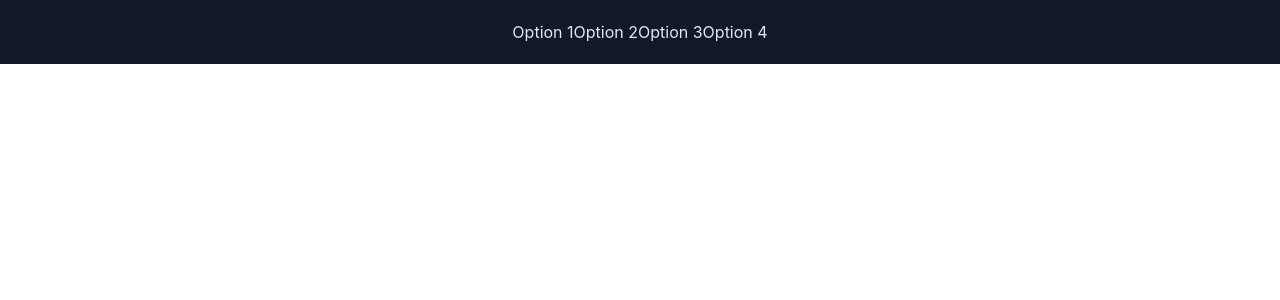
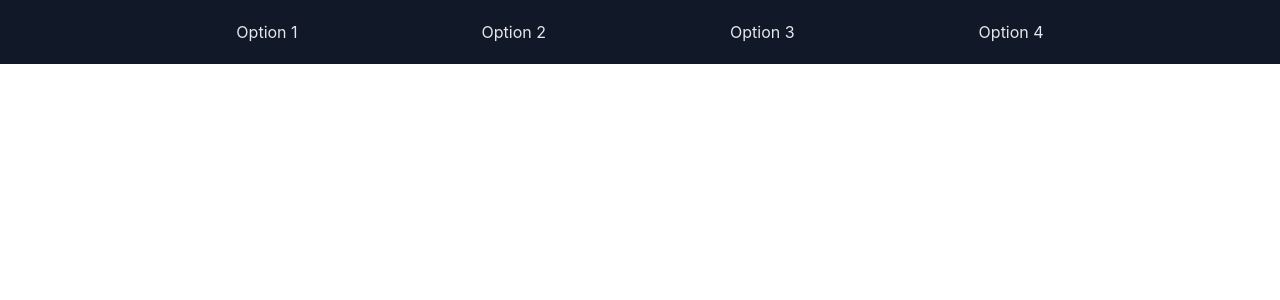
Before and after one commit to hiisma/nextjs-demo, a Next.js app: page / in a window 1280 px wide. Shown: the top 300 px of the page. Built offline with nearby package versions, Linux system fonts and the light colour scheme.

Commit message:
Moved navbar as component

```diff
--- /dev/null
+++ b/pages/NavBar.tsx
@@ -0,0 +1,10 @@
+export default function NavBar() {
+    return (
+        <nav className='flex flex-row h-16 bg-gray-900 text-gray-200 justify-center items-center'>
+            <a className='max-sm:mx-2 max-md:mx-5 max-lg:mx-10 mx-20 px-3 py-2 rounded-xl hover:bg-gray-700 hover:text-red-500'>Option 1</a>
+            <a className='max-sm:mx-2 max-md:mx-5 max-lg:mx-10 mx-20 px-3 py-2 rounded-xl hover:bg-gray-700 hover:text-red-500'>Option 2</a>
+            <a className='max-sm:mx-2 max-md:mx-5 max-lg:mx-10 mx-20 px-3 py-2 rounded-xl hover:bg-gray-700 hover:text-red-500'>Option 3</a>
+            <a className='max-sm:mx-2 max-md:mx-5 max-lg:mx-10 mx-20 px-3 py-2 rounded-xl hover:bg-gray-700 hover:text-red-500'>Option 4</a>
+        </nav>
+    )
+}
--- a/pages/index.tsx
+++ b/pages/index.tsx
@@ -1,6 +1,6 @@
 import Head from 'next/head'
 import Image from 'next/image'
-import styles from '../styles/Home.module.css'
+import NavBar from './NavBar'
 
 export default function Home() {
   return (
@@ -11,12 +11,7 @@ export default function Home() {
         <link rel="icon" href="/favicon.ico" />
       </Head>
       <body>
-        <nav className='flex flex-row h-16 bg-gray-900 text-gray-200 justify-center items-center'>
-          <a>Option 1</a>
-          <a>Option 2</a>
-          <a>Option 3</a>
-          <a>Option 4</a>
-        </nav>
+        <NavBar />
       </body>
     </div>
   )
--- a/styles/globals.css
+++ b/styles/globals.css
@@ -17,6 +17,7 @@ a {
 
 * {
   box-sizing: border-box;
+  @apply duration-300;
 }
 
 @media (prefers-color-scheme: dark) {
```
